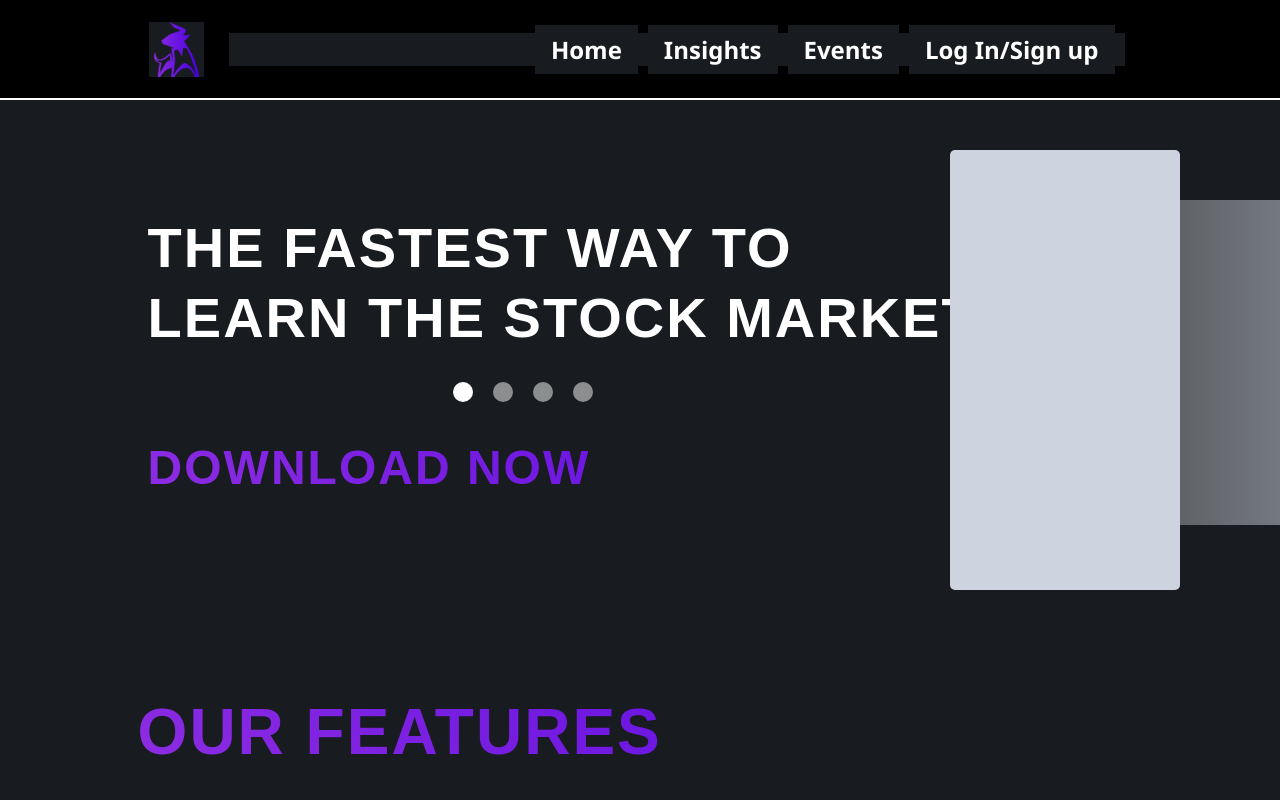
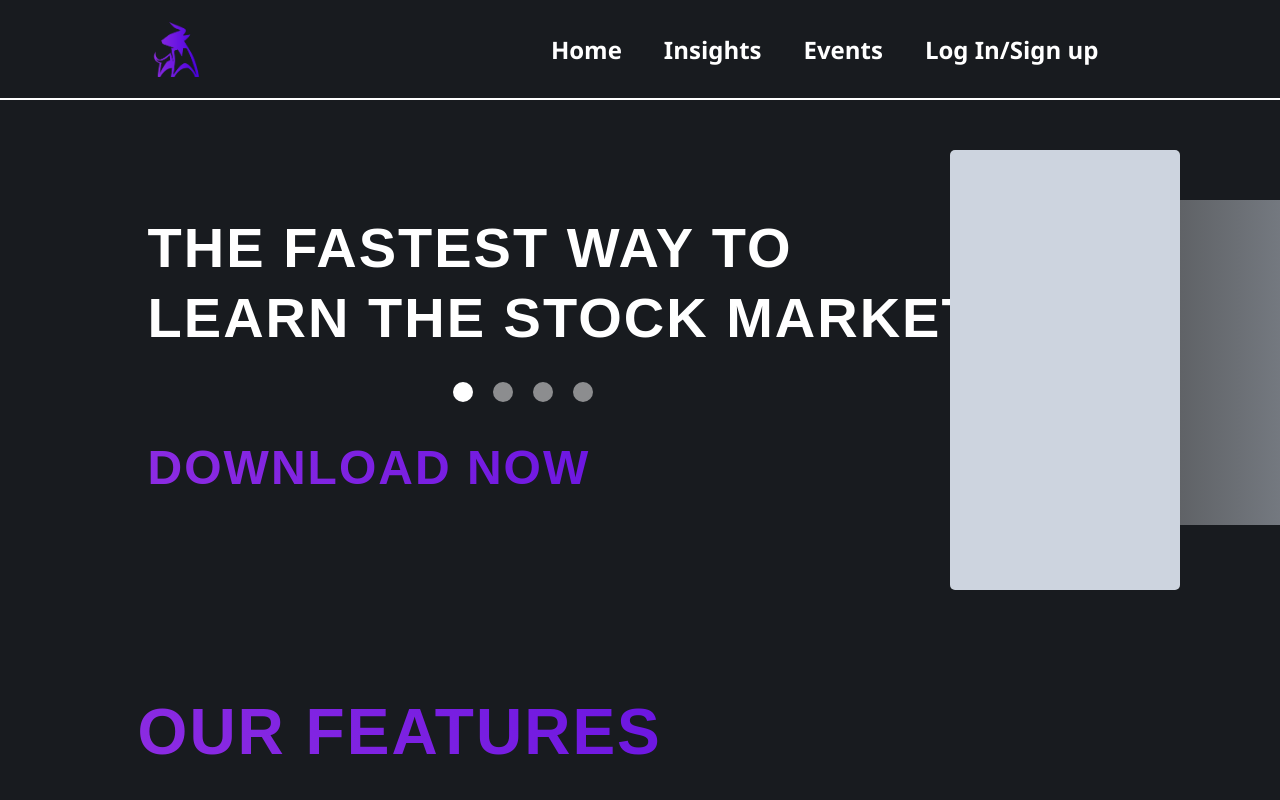
Before and after one commit to prateeks99/trademanza, a React (Create React App) app: page / in a window 1280 px wide. Shown: the top 800 px of the page. Built offline with nearby package versions, Linux system fonts and the light colour scheme; the HTML template or start-up script is replaced by a standard one; a web font is replaced by a local one.

Commit message:
Update Navbar.css

```diff
--- a/src/components/Navbar/Navbar.css
+++ b/src/components/Navbar/Navbar.css
@@ -1,6 +1,6 @@
 .NavbarItems {
 
-    background-color: black;
+    background-color: #181B1F;
     height: 100px;
     display: flex;
     justify-content: center;
@@ -76,7 +76,7 @@
     }
 
     .nav-menu.active {
-        background: black;
+        background: #181B1F;
         left: 0;
         opacity: 1;
         transition: all 0.5s ease;
```
